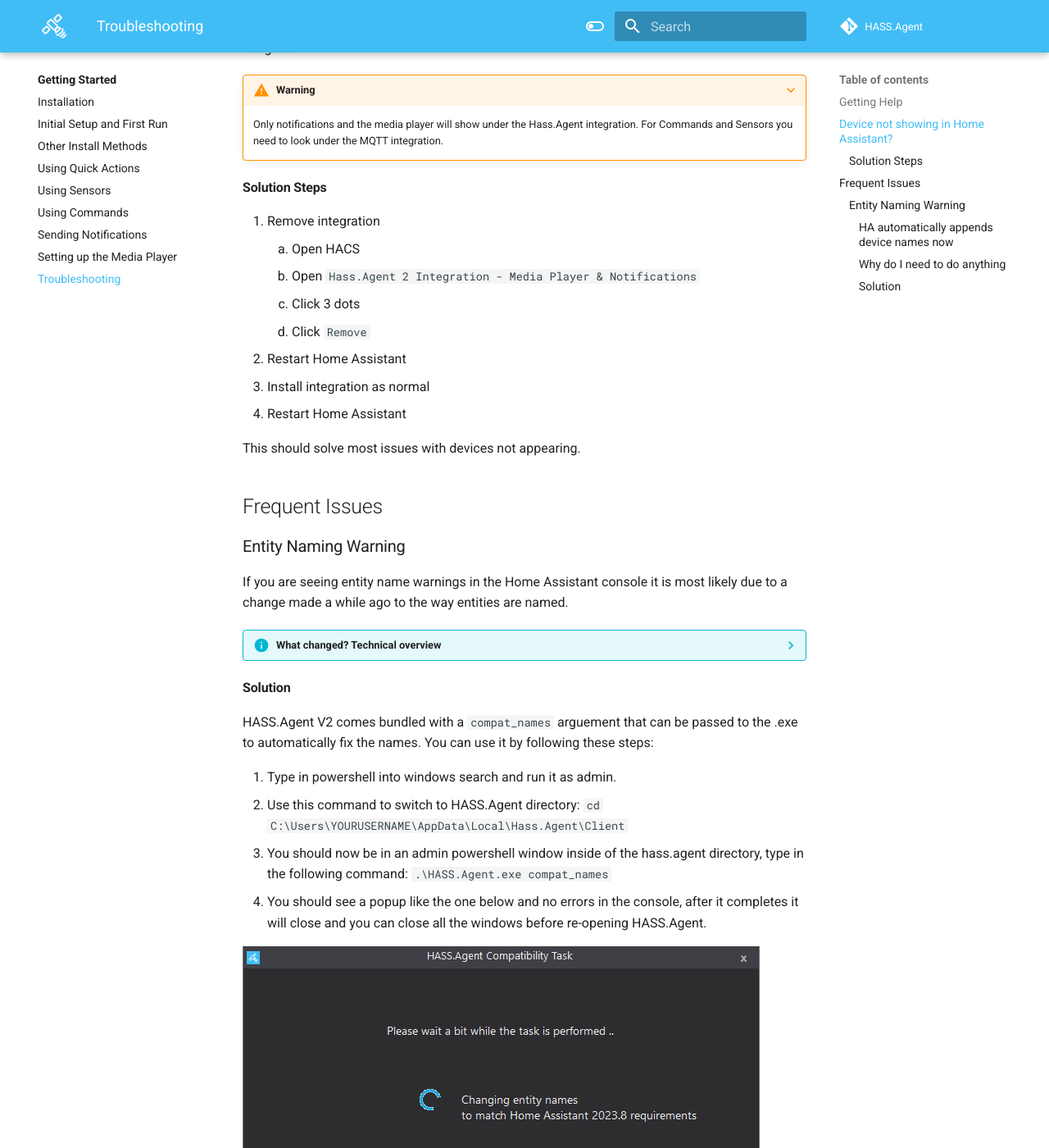
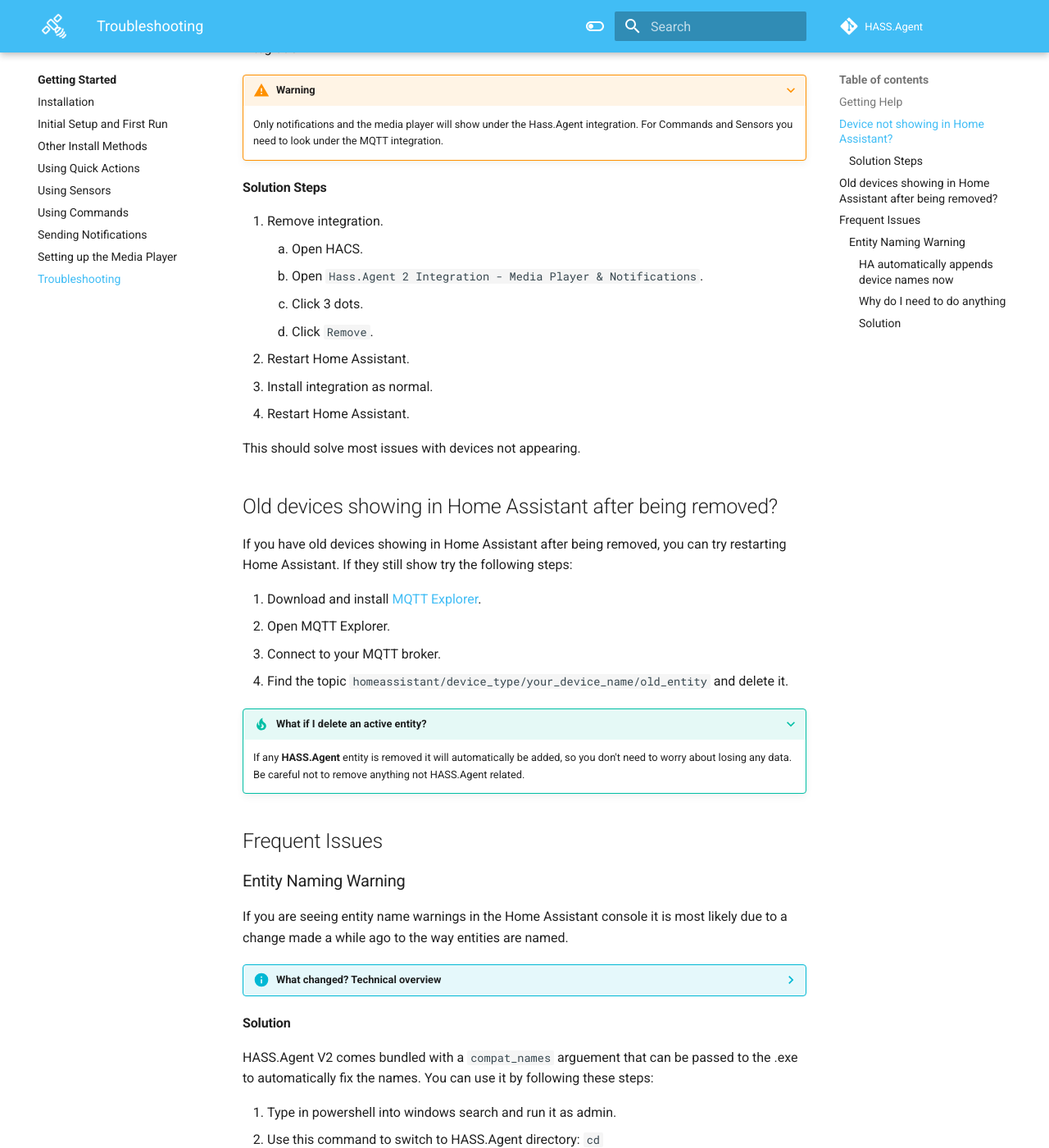
Before and after one commit to hass-agent/HASS.Agent-Documentation, an MkDocs documentation site: the page built from docs/getting-started/troubleshooting.md, in a window 1280 px wide and 1400 px high, scrolled down 519 px. Shown: the whole window at 82% size. Built offline with MkDocs 1.6.1 and Material for MkDocs 9.7.7, drawn with Linux system fonts in a browser that asks for light colours; a script that is not in the unit is left out; comment, search, counter and statistics services are not loaded; the version menu is left out.

Commit message:
Add removing old devices to troubleshooting

```diff
--- a/docs/getting-started/troubleshooting.md
+++ b/docs/getting-started/troubleshooting.md
@@ -14,16 +14,29 @@
 
 #### Solution Steps
 
-1. Remove integration
-      1. Open HACS
-      2. Open `Hass.Agent 2 Integration - Media Player & Notifications`
-      3. Click 3 dots
-      4. Click `Remove`
-2. Restart Home Assistant
-3. Install integration as normal
-4. Restart Home Assistant
+1. Remove integration.
+      1. Open HACS.
+      2. Open `Hass.Agent 2 Integration - Media Player & Notifications`.
+      3. Click 3 dots.
+      4. Click `Remove`.
+2. Restart Home Assistant.
+3. Install integration as normal.
+4. Restart Home Assistant.
 
 This should solve most issues with devices not appearing.
+
+## Old devices showing in Home Assistant after being removed?
+
+If you have old devices showing in Home Assistant after being removed, you can try restarting Home Assistant. If they still show try the following steps:
+
+1. Download and install [MQTT Explorer](https://mqtt-explorer.com/){target="_blank"}.
+2. Open MQTT Explorer.
+3. Connect to your MQTT broker.
+4. Find the topic `homeassistant/device_type/your_device_name/old_entity` and delete it.
+
+???+ tip "What if I delete an active entity?"
+
+    If any **HASS.Agent** entity is removed it will automatically be added, so you don't need to worry about losing any data. Be careful not to remove anything not HASS.Agent related.
 
 ## Frequent Issues
 
@@ -44,8 +57,8 @@
 HASS.Agent V2 comes bundled with a `compat_names` arguement that can be passed to the .exe to automatically fix the names. You can use it by following these steps:
 
 1. Type in powershell into windows search and run it as admin.
-2. Use this command to switch to HASS.Agent directory: `cd C:\Users\YOURUSERNAME\AppData\Local\Hass.Agent\Client`
-3. You should now be in an admin powershell window inside of the hass.agent directory, type in the following command: `.\HASS.Agent.exe compat_names`
+2. Use this command to switch to HASS.Agent directory: `cd C:\Users\YOURUSERNAME\AppData\Local\Hass.Agent\Client`.
+3. You should now be in an admin powershell window inside of the hass.agent directory, type in the following command: `.\HASS.Agent.exe compat_names`.
 4. You should see a popup like the one below and no errors in the console, after it completes it will close and you can close all the windows before re-opening HASS.Agent.
 
 ![Compat Names Processing Dialog](../assets/images/screenshots/compat_names.PNG)
```
